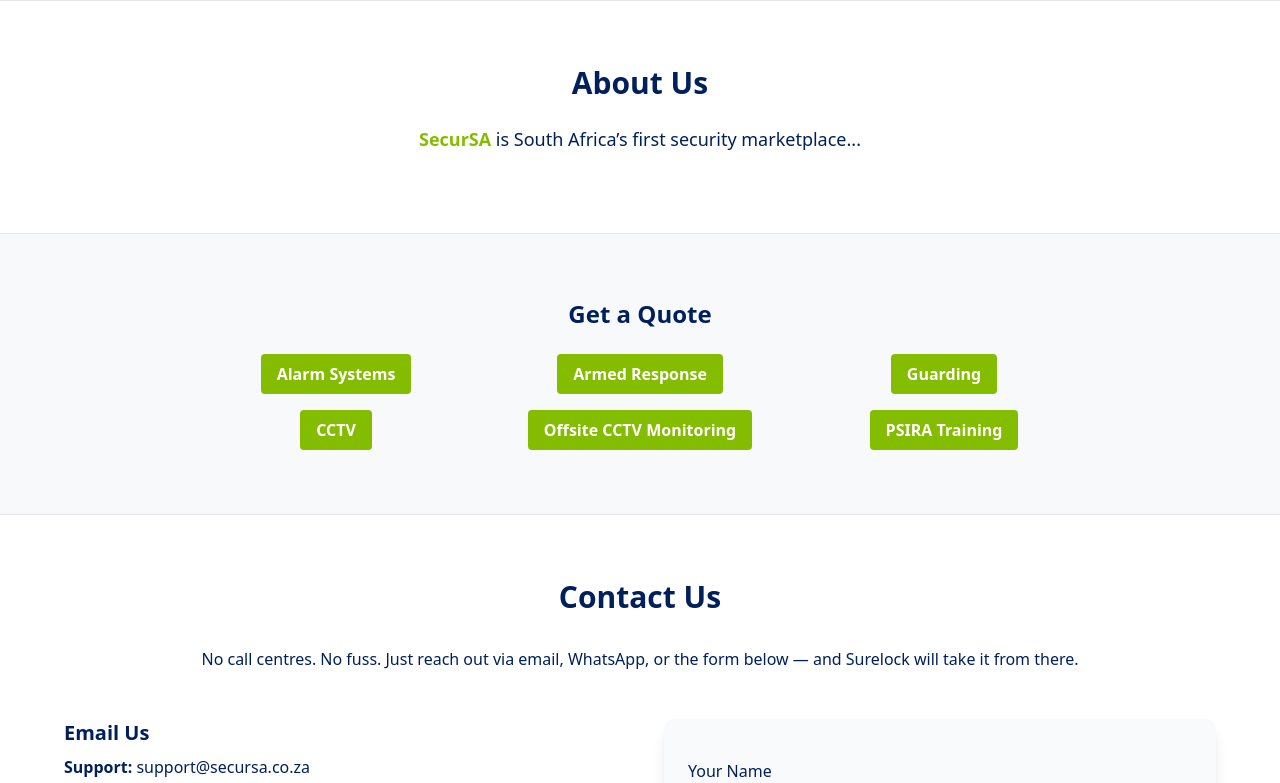
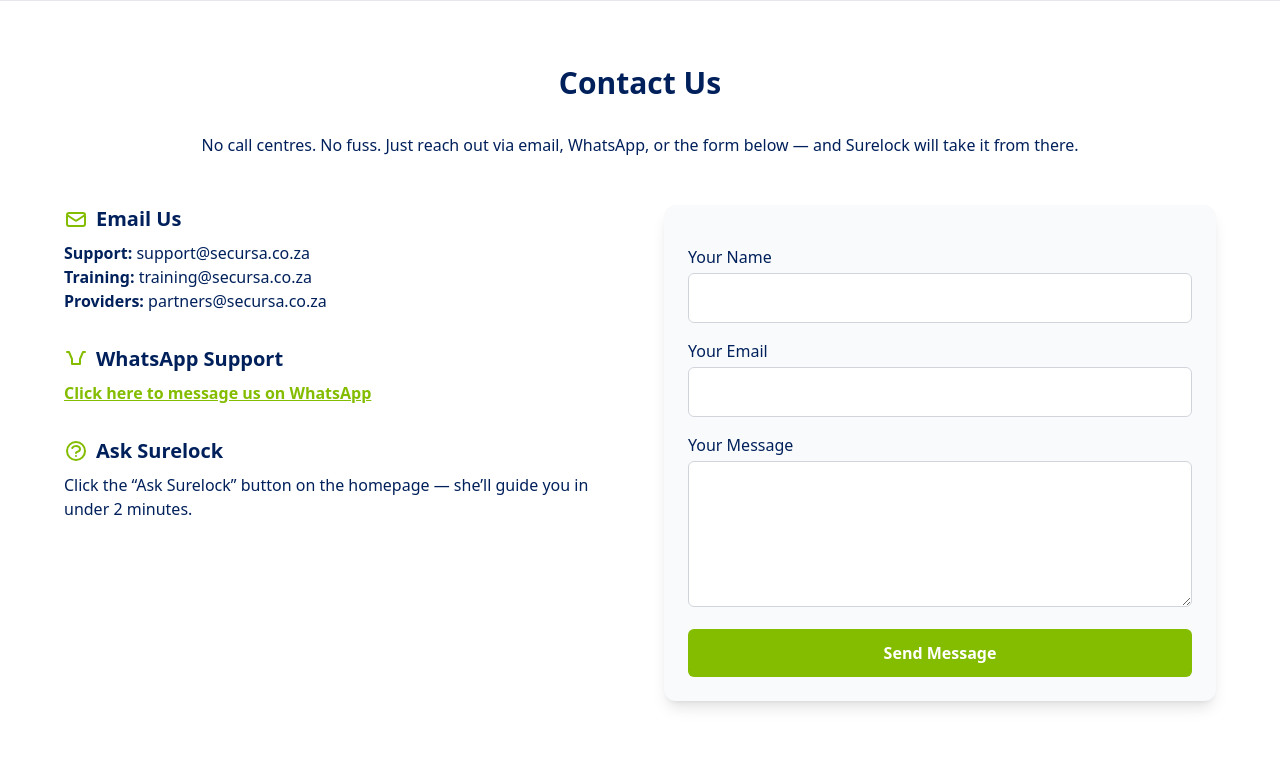
Before and after one commit to Secursa-Admin/SecurSA-platform, a Next.js app: page / in a window 1280 px wide. Shown: the top 783 px of the page. Built offline with nearby package versions, Linux system fonts and the light colour scheme.

Commit message:
🛠 Restore original homepage with fixed Contact layout

```diff
--- a/pages/index.js
+++ b/pages/index.js
@@ -1,35 +1,9 @@
-
-import Link from 'next/link';
-
 export default function HomePage() {
   return (
     <main>
-      {/* ABOUT SECTION */}
-      <section id="about" className="py-16 px-6 bg-white border-t border-gray-200">
-        <div className="max-w-4xl mx-auto text-center">
-          <h2 className="text-3xl font-bold text-[#00205B] mb-6">About Us</h2>
-          <p className="text-lg text-[#00205B] mb-4">
-            <span className="text-[#84BD00] font-bold">SecurSA</span> is South Africa’s first security marketplace...
-          </p>
-        </div>
-      </section>
+      {/* Other sections like Hero, About Us, etc. */}
 
-      {/* HOMEPAGE BUTTONS */}
-      <section className="py-16 px-6 bg-[#F8F9FA] border-t border-gray-200">
-        <div className="max-w-4xl mx-auto text-center">
-          <h2 className="text-2xl font-bold text-[#00205B] mb-6">Get a Quote</h2>
-          <div className="grid grid-cols-1 md:grid-cols-3 gap-4">
-            <Link href="/alarm"><button className="bg-[#84BD00] text-white py-2 px-4 rounded font-bold">Alarm Systems</button></Link>
-            <Link href="/armed-response"><button className="bg-[#84BD00] text-white py-2 px-4 rounded font-bold">Armed Response</button></Link>
-            <Link href="/guarding"><button className="bg-[#84BD00] text-white py-2 px-4 rounded font-bold">Guarding</button></Link>
-            <Link href="/cctv"><button className="bg-[#84BD00] text-white py-2 px-4 rounded font-bold">CCTV</button></Link>
-            <Link href="/offsite-monitoring"><button className="bg-[#84BD00] text-white py-2 px-4 rounded font-bold">Offsite CCTV Monitoring</button></Link>
-            <Link href="/training-centre"><button className="bg-[#84BD00] text-white py-2 px-4 rounded font-bold">PSIRA Training</button></Link>
-          </div>
-        </div>
-      </section>
-
-      {/* CONTACT US FIXED TWO-COLUMN */}
+      {/* 🔽 CONTACT US SECTION */}
       <section id="contact" className="bg-white py-16 px-6 border-t border-gray-200">
         <div className="max-w-6xl mx-auto">
           <h2 className="text-3xl font-bold text-[#00205B] text-center mb-8">
@@ -43,43 +17,53 @@
           <div className="grid md:grid-cols-2 gap-12 items-start">
             <div className="space-y-8">
               <div>
-                <h3 className="text-xl font-bold text-[#00205B] mb-2">Email Us</h3>
+                <h3 className="text-xl font-bold text-[#00205B] mb-2 flex items-center">
+                  <svg className="w-6 h-6 text-[#84BD00] mr-2" fill="none" stroke="currentColor" strokeWidth="2" viewBox="0 0 24 24">
+                    <path strokeLinecap="round" strokeLinejoin="round" d="M3 8l7.89 5.26a2 2 0 002.22 0L21 8M5 19h14a2 2 0 002-2V8a2 2 0 00-2-2H5a2 2 0 00-2 2v9a2 2 0 002 2z" />
+                  </svg>
+                  Email Us
+                </h3>
                 <p className="text-[#00205B]"><strong>Support:</strong> support@secursa.co.za</p>
                 <p className="text-[#00205B]"><strong>Training:</strong> training@secursa.co.za</p>
                 <p className="text-[#00205B]"><strong>Providers:</strong> partners@secursa.co.za</p>
               </div>
               <div>
-                <h3 className="text-xl font-bold text-[#00205B] mb-2">WhatsApp Support</h3>
-                <a href="https://wa.me/27872505300" className="text-[#84BD00] underline font-semibold">
-                  Message us on WhatsApp
+                <h3 className="text-xl font-bold text-[#00205B] mb-2 flex items-center">
+                  <svg className="w-6 h-6 text-[#84BD00] mr-2" fill="none" stroke="currentColor" strokeWidth="2" viewBox="0 0 24 24">
+                    <path strokeLinecap="round" strokeLinejoin="round" d="M3 5h2l3 7v5h8v-5l3-7h2" />
+                  </svg>
+                  WhatsApp Support
+                </h3>
+                <a href="https://wa.me/27872505300" target="_blank" rel="noopener noreferrer" className="text-[#84BD00] underline font-semibold">
+                  Click here to message us on WhatsApp
                 </a>
               </div>
               <div>
-                <h3 className="text-xl font-bold text-[#00205B] mb-2">Ask Surelock</h3>
+                <h3 className="text-xl font-bold text-[#00205B] mb-2 flex items-center">
+                  <svg className="w-6 h-6 text-[#84BD00] mr-2" fill="none" stroke="currentColor" strokeWidth="2" viewBox="0 0 24 24">
+                    <path strokeLinecap="round" strokeLinejoin="round" d="M8.228 9c.549-1.165 2.03-2 3.772-2 2.21 0 4 1.343 4 3 0 1.4-1.278 2.575-3.006 2.907-.542.104-.994.54-.994 1.093m0 3h.01M21 12a9 9 0 11-18 0 9 9 0 0118 0z" />
+                  </svg>
+                  Ask Surelock
+                </h3>
                 <p className="text-[#00205B]">Click the “Ask Surelock” button on the homepage — she’ll guide you in under 2 minutes.</p>
               </div>
             </div>
-
             <form action="https://formsubmit.co/support@secursa.co.za" method="POST" className="bg-[#F9FAFB] p-6 rounded-xl shadow-lg space-y-4">
               <input type="hidden" name="_subject" value="New Contact Message from SecurSA Website" />
               <input type="hidden" name="_template" value="table" />
               <input type="hidden" name="_captcha" value="false" />
-
               <div>
                 <label className="block text-[#00205B] font-medium mb-1">Your Name</label>
-                <input type="text" name="name" required className="w-full p-3 border border-gray-300 rounded-md focus:ring-[#84BD00]" />
+                <input type="text" name="name" required className="w-full p-3 border border-gray-300 rounded-md focus:outline-none focus:ring-2 focus:ring-[#84BD00]" />
               </div>
-
               <div>
                 <label className="block text-[#00205B] font-medium mb-1">Your Email</label>
-                <input type="email" name="email" required className="w-full p-3 border border-gray-300 rounded-md focus:ring-[#84BD00]" />
+                <input type="email" name="email" required className="w-full p-3 border border-gray-300 rounded-md focus:outline-none focus:ring-2 focus:ring-[#84BD00]" />
               </div>
-
               <div>
                 <label className="block text-[#00205B] font-medium mb-1">Your Message</label>
-                <textarea name="message" rows="5" required className="w-full p-3 border border-gray-300 rounded-md focus:ring-[#84BD00]"></textarea>
+                <textarea name="message" rows="5" required className="w-full p-3 border border-gray-300 rounded-md focus:outline-none focus:ring-2 focus:ring-[#84BD00]"></textarea>
               </div>
-
               <button type="submit" className="w-full bg-[#84BD00] text-white font-bold py-3 rounded-md hover:bg-[#76a900] transition duration-200">
                 Send Message
               </button>
```
